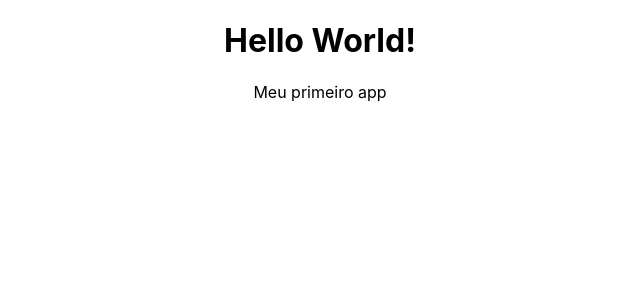
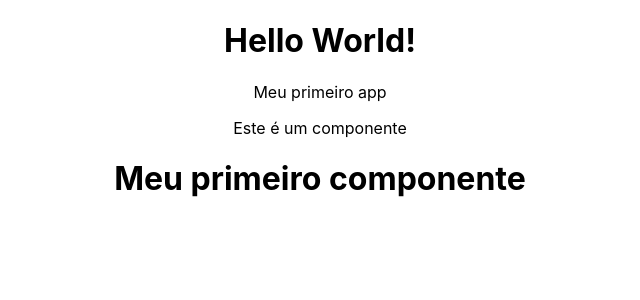
Before and after one commit to aefonso/projeto-react, a React (Create React App) app: page / in a window 1280 px wide. Shown: the top 300 px of the page, without its empty margins (320-960 px from the left). Built offline with nearby package versions, Linux system fonts and the light colour scheme.

Commit message:
feat: criando componentes

```diff
--- a/src/App.js
+++ b/src/App.js
@@ -1,10 +1,12 @@
 import './App.css';
+import HelloWorld from './components/HelloWorld';
 
 function App() {
   return (
     <div className="App">
       <h1>Hello World!</h1>
       <p>Meu primeiro app</p>
+      <HelloWorld/>
     </div>
   );
 }
--- /dev/null
+++ b/src/components/Frase.js
@@ -0,0 +1,9 @@
+function Frase(){
+  return(
+    <div>
+      <p>Este é um componente</p>
+    </div>
+  )
+}
+
+export default Frase
--- /dev/null
+++ b/src/components/HelloWorld.js
@@ -0,0 +1,12 @@
+import Frase from "./Frase"
+function HelloWorld() {
+
+  return(
+    <div>
+      <Frase/>
+      <h1>Meu primeiro componente</h1>
+    </div>
+  )
+}
+
+export default HelloWorld
```
